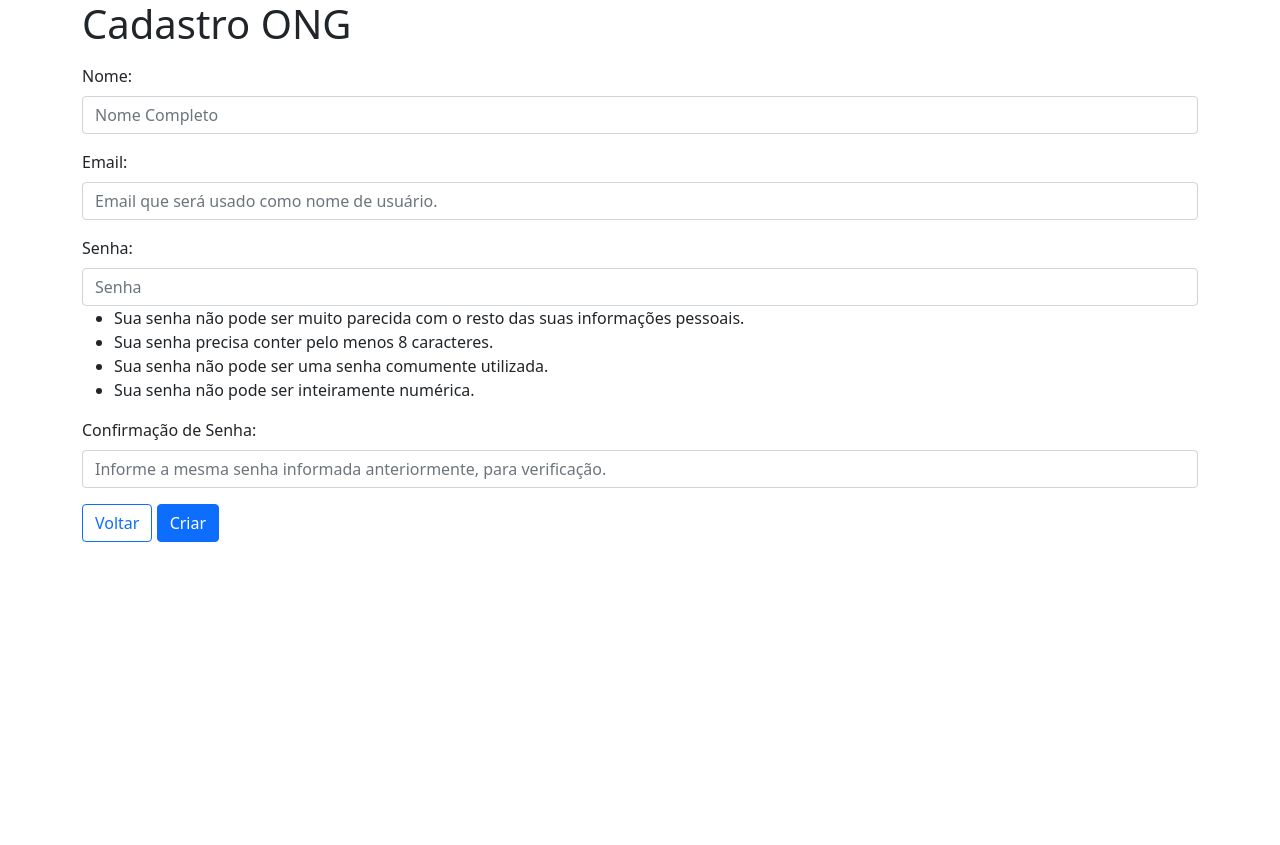
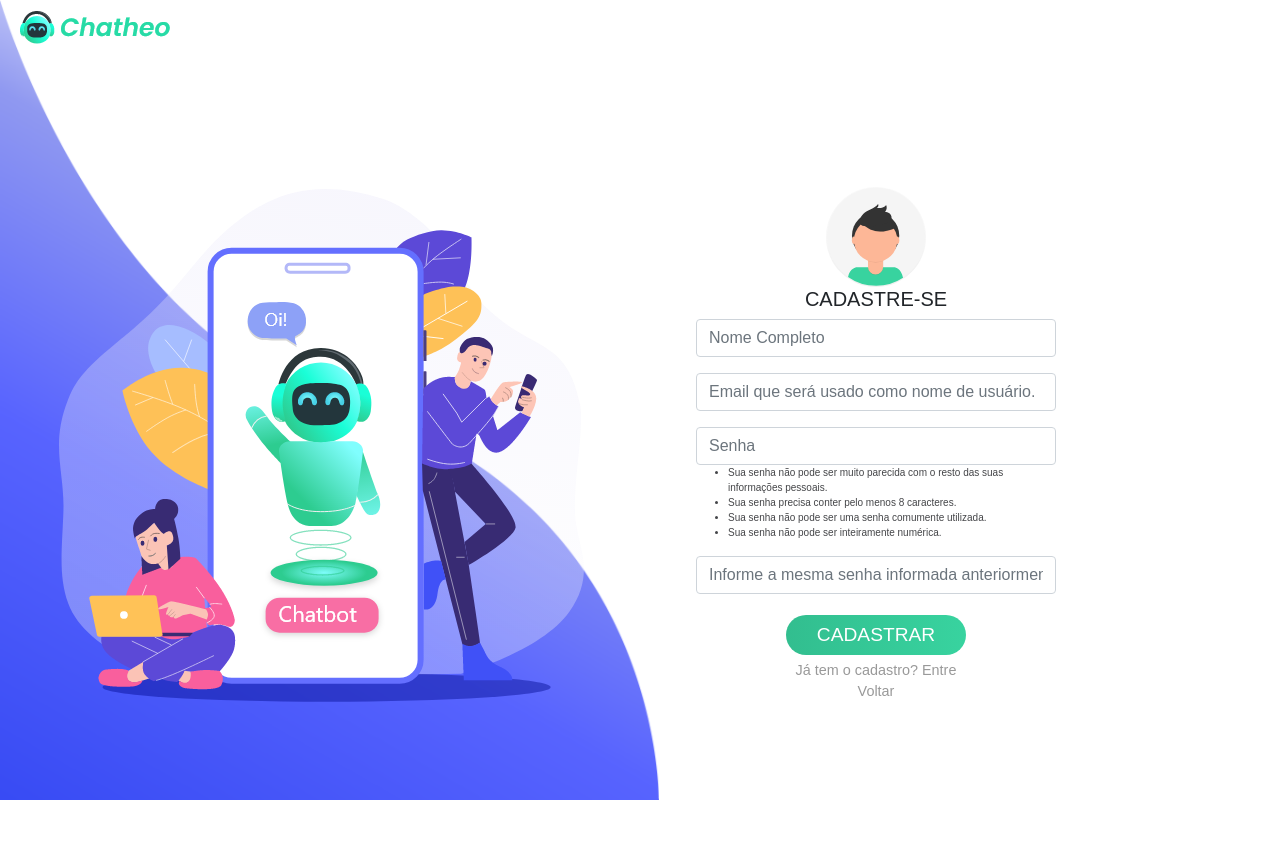
Before and after one commit to Ketlinl/chatbot, a Django app: page /ong/cadastro/ in a window 1280 px wide. Before the commit the page ends 542 px from the top, so only its background shows below. Run offline with Django 3.2, Linux system fonts and the light colour scheme; some libraries are stand-ins or nearby versions.

Commit message:
Improve register layout

```diff
--- /dev/null
+++ b/project/home/static/css/forms.css
@@ -0,0 +1,150 @@
+*{
+	padding: 0;
+	margin: 0;
+	box-sizing: border-box;
+}
+
+body{
+    font-family: 'Poppins', sans-serif;
+    overflow: hidden;
+}
+
+.fundo{
+	position: fixed;
+	bottom: 0;
+	left: 0;
+	height: 100%;
+	z-index: -1;
+}
+.container{
+ width: 100vw;
+ height: 100vh;
+ display: grid;
+ grid-template-columns: repeat(2, 1fr);
+ grid-gap :7rem;
+ padding: 0 2rem;
+}
+
+.img{
+	display: flex;
+	justify-content: flex-end;
+	align-items: center;
+}
+
+.login-content{
+	display: flex;
+	justify-content: flex-start;
+	align-items: center;
+	text-align: center;
+}
+
+.img img{
+	max-width: 130%;
+ max-height: 110%;
+}
+
+form{
+	width: 360px;
+}
+
+.login-content img{
+    height: 100px;
+}
+
+.login-content h2{
+	margin: 15px 0;
+	color: #333;
+	text-transform: uppercase;
+	font-size: 2.9rem;
+}
+
+a{
+	display: block;
+	text-align: right;
+	text-decoration: none;
+	color: #999;
+	font-size: 0.9rem;
+	transition: .3s;
+}
+
+a:hover{
+	color: #38d39f;
+}
+
+.btn{
+	display: inline;
+	width: 50%;
+	height: 40px;
+	border-radius: 25px;
+	outline: none;
+	border: none;
+	background-image: linear-gradient(to right, #32be8f, #38d39f, #32be8f);
+	background-size: 200%;
+	font-size: 1.2rem;
+	color: #fff;
+	font-family: 'Poppins', sans-serif;
+	text-transform: uppercase;
+	margin: 0.3rem 0;
+	cursor: pointer;
+	transition: .5s;
+}
+.btn:hover{
+	background-position: right;
+}
+
+
+@media screen and (max-width: 1050px){
+	.container{
+		grid-gap: 5rem;
+	}
+}
+
+@media screen and (max-width: 1000px){
+	form{
+		width: 290px;
+	}
+
+	.login-content h2{
+        font-size: 2.4rem;
+        margin: 8px 0;
+	}
+
+	.img img{
+		width: 400px;
+	}
+}
+
+@media screen and (max-width: 900px){
+	.container{
+		grid-template-columns: 1fr;
+	}
+
+	.img{
+		display: none;
+	}
+
+	.fundo{
+		display: none;
+	}
+
+	.login-content{
+		justify-content: center;
+	}
+}
+
+.navbar {
+ padding: 0;
+ border-radius: 5px;
+ position: relative;
+ -webkit-transition: all 0.3s ease-out 0s;
+ transition: all 0.3s ease-out 0s;
+ padding: 10px 0 0 20px;
+}
+.all{
+ text-align: center;
+}
+.txtPas {
+ text-align: left;
+ font-size: 10px;
+ color: #444548 !important;
+}
--- a/project/home/templates/form.html
+++ b/project/home/templates/form.html
@@ -1,17 +1,34 @@
 {% extends "base.html" %}
+{% load static %}
 {% block title %}Cadastro{% endblock %}
+{% block css %}
+  <link rel="stylesheet" href="{% static 'css/forms.css' %}" />
+{% endblock %}
 {% block body %}
+  <div bg="#F9F9F9;">
+    <img class="fundo" src="{% static 'img/fundo.png' %}">
+    <div class="col-lg-12">
+      <nav class="navbar ">
+       <a href="/">
+        <img src="{% static 'img/logo-2.png' %}" alt="Logo" />
+       </a>
+      </nav>
+     </div>
      <div class="container">
-    <h1>Cadastro ONG</h1>
+      <div class="img">
+       <img src="{% static 'img/img1.png' %}">
+      </div>
+      <div class="login-content">
         <form action="{% url 'create-ong' %}" method="POST">
           {% csrf_token %}
+          <img src="{% static 'img/avatar.svg' %}">
+          <h5>CADASTRE-SE</h5>
           {% for error in form.non_field_errors %}
             <div class="alert alert-danger">
               {{ error }}
             </div>
           {% endfor %}
-        <div class="mb-3 mt-3">
-          <label for="{{ form.name.id_for_label }}" class="form-label">Nome:</label>
+          <div class="mb-3">
             <input
               type="text"
               class="form-control"
@@ -24,8 +41,7 @@
               <span class="text-danger">{{ error }}</span>
             {% endfor %}
           </div>
-        <div class="mb-3 mt-3">
-          <label for="{{ form.email.id_for_label }}" class="form-label">Email:</label>
+          <div class="mb-3">
             <input
               type="email"
               class="form-control"
@@ -39,7 +55,6 @@
             {% endfor %}
           </div>
           <div class="mb-3">
-          <label for="{{ form.password1.id_for_label }}" class="form-label">Senha:</label>
             <input
               type="password"
               class="form-control"
@@ -50,10 +65,13 @@
             {% for error in form.password1.errors %}
               <span class="text-danger">{{ error }}</span>
             {% endfor %}
+            <div class="mb-3 txtPas">
+              <div id="">
                 {{ form.password1.help_text }}
               </div>
+            </div>
+          </div>
           <div class="mb-3">
-          <label for="{{ form.password2.id_for_label }}" class="form-label">Confirmação de Senha:</label>
             <input
               type="password"
               class="form-control"
@@ -65,10 +83,11 @@
               <span class="text-danger">{{ error }}</span>
             {% endfor %}
           </div>
-        <a href="/" class="btn btn-outline-primary" type="button">Voltar</a>
-        <button class="btn btn-primary" type="submit">
-          Criar
-        </button>
+          <input type="submit" class="btn" value="Cadastrar">
+          <a class="all" href="/admin/">Já tem o cadastro? Entre</a>
+          <a class="all" href="/">Voltar</a>
         </form>
       </div>
+    </div>
+  </div>
 {% endblock %}
--- a/project/home/templates/home.html
+++ b/project/home/templates/home.html
@@ -1,8 +1,8 @@
 {% extends "base.html" %}
 {% load static %}
 {% block css %}
-<link rel="stylesheet" href="{% static 'css/lineicons.css' %}" />
-<link rel="stylesheet" href="{% static 'css/animate.css' %}" />
+  <link rel="stylesheet" href="{% static 'css/lineicons.css' %}" />
+  <link rel="stylesheet" href="{% static 'css/animate.css' %}" />
   <link rel="stylesheet" href="{% static 'css/main.css' %}" />
 {% endblock %}
 {% block body %}
```
Also changed, not shown: project/home/static/img/avatar.svg (added), project/home/static/img/fundo.png (added), project/home/static/img/img1.png (added). Lines whose indentation alone changed are shown as unchanged.
